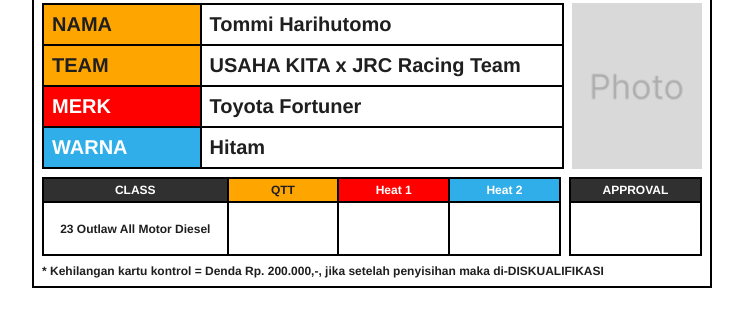
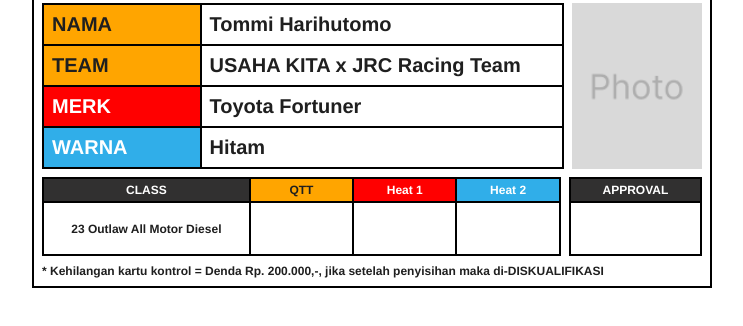
Before and after one commit to aguungprasetyo/Template-Print-A4-Event-Toko-Racing, a plain HTML site: page index-2.html in a window 1280 px wide. Shown: the part 176-502 px from the top of the page, without its empty margins (268-1011 px from the left). Drawn offline with Linux system fonts and the light colour scheme.

Commit message:
Refactoring html

```diff
--- a/index-2.html
+++ b/index-2.html
@@ -59,6 +59,10 @@
             .sub-text {
                   font-size: 12px;
                   font-weight: 600;
+            }
+
+            .text-center {
+                  text-align: center;
             }
 
             .mb-8 {
@@ -219,20 +223,20 @@
             </div>
 
             <div class="flex gap-8 mb-8">
-                  <div class="flex flex-80 bt-1 bb-1 br-1">
-                        <div class="flex col flex-100 fix-h-75">
+                  <div class="flex flex-80 bt-1 bb-1 br-1 fix-h-75">
+                        <div class="flex col flex-40">
                               <div class="flex-center  p-4 bb-1 bl-1 bg-gray"><p class="sub-text white">CLASS</p></div>
-                              <div class="flex-center  p-4 bl-1 h-100"><p class="sub-text">23 Outlaw All Motor Diesel</p></div>
+                              <div class="flex-center  p-4 bl-1 h-100"><p class="sub-text text-center">23 Outlaw All Motor Diesel</p></div>
                         </div>
-                        <div class="flex col flex-60">
+                        <div class="flex col flex-20">
                               <div class="flex-center  p-4 bb-1 bl-1 bg-orange"><p class="sub-text">QTT</p></div>
                               <div class="flex-center  p-4 bl-1 h-100"><p class="sub-text"></p></div>
                         </div>
-                        <div class="flex col flex-60">
+                        <div class="flex col flex-20">
                               <div class="flex-center  p-4 bb-1 bl-1 bg-red"><p class="sub-text white">Heat 1</p></div>
                               <div class="flex-center  p-4 bl-1 h-100"><p class="sub-text"></p></div>
                         </div>
-                        <div class="flex col flex-60">
+                        <div class="flex col flex-20">
                               <div class="flex-center  p-4 bb-1 bl-1 bg-blue"><p class="sub-text white">Heat 2</p></div>
                               <div class="flex-center  p-4 bl-1 h-100"><p class="sub-text"></p></div>
                         </div>
```
